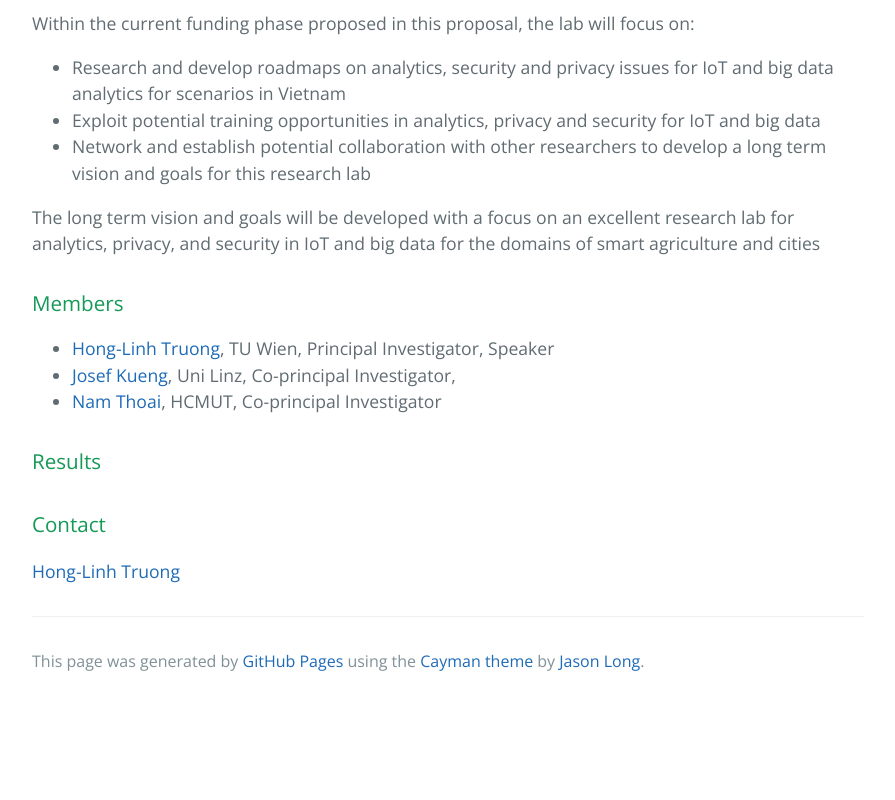
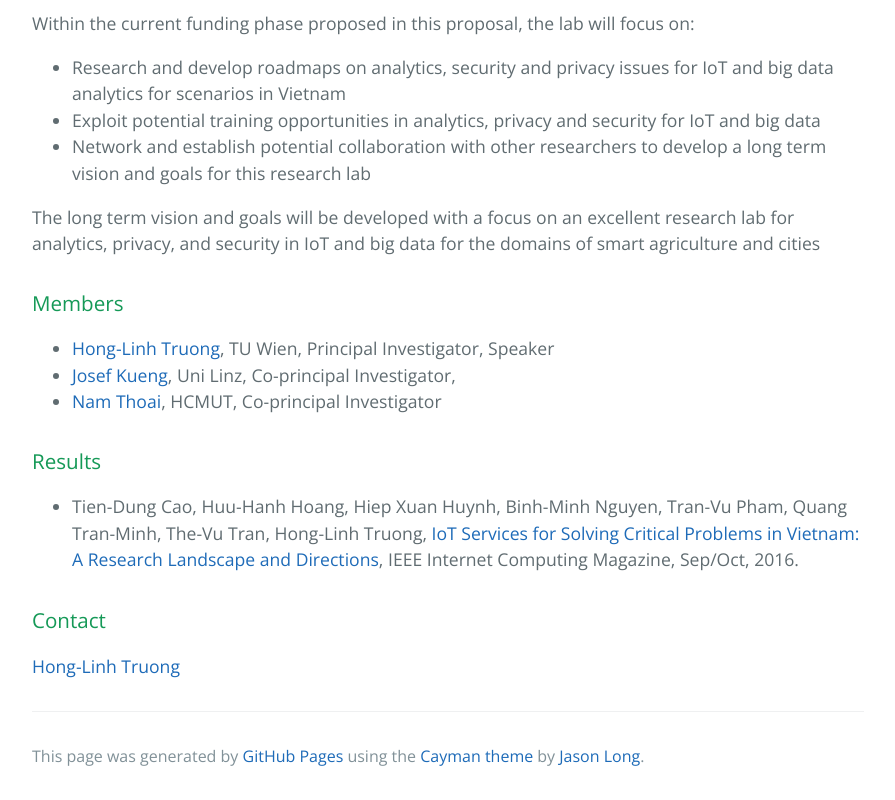
Before and after one commit to alpslab/alpslab.github.io, a plain HTML site: page index.html in a window 1280 px wide. Shown: the part 754-1554 px from the top of the page, without its empty margins (192-1087 px from the left). Before the commit the page ends 1459 px from the top, so only its background shows below. Drawn offline with nearby package versions, Linux system fonts and the light colour scheme.

Commit message:
Update index.html

```diff
--- a/index.html
+++ b/index.html
@@ -55,6 +55,9 @@ involved institutions.</p>
 
 <h3>
 <a id="results" class="anchor" href="#results" aria-hidden="true"><span aria-hidden="true" class="octicon octicon-link"></span></a>Results</h3>
+  <ul>
+  <li>Tien-Dung Cao, Huu-Hanh Hoang, Hiep Xuan Huynh, Binh-Minh Nguyen, Tran-Vu Pham, Quang Tran-Minh, The-Vu Tran, Hong-Linh Truong, <a href="http://bit.ly/1UPvkgM">IoT Services for Solving Critical Problems in Vietnam: A Research Landscape and Directions</a>, IEEE Internet Computing Magazine, Sep/Oct, 2016.</li>
+</ul>
 
 <h3>
 <a id="contact" class="anchor" href="#contact" aria-hidden="true"><span aria-hidden="true" class="octicon octicon-link"></span></a>Contact</h3>
```
